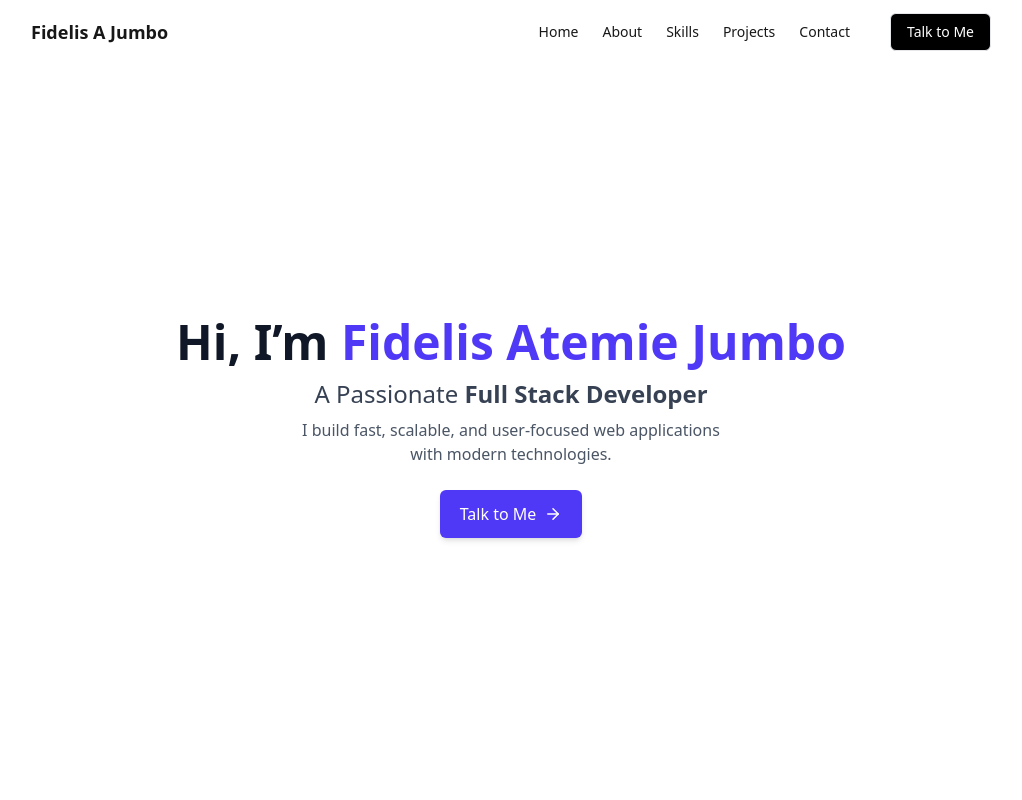
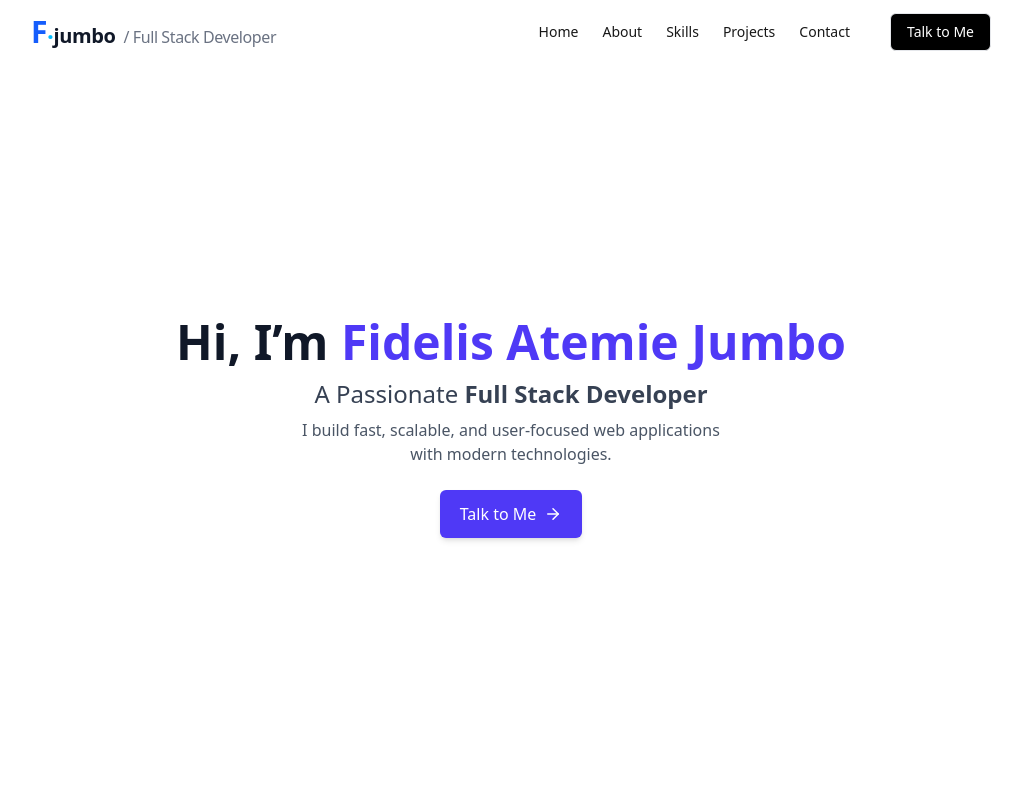
Before and after one commit to fidjumbo/portfolio-next.js, a Next.js app: page / in a window 1280 px wide. Shown: the top 800 px of the page, without its empty margins (129-1151 px from the left). Built offline with nearby package versions, Linux system fonts and the light colour scheme.

Commit message:
fixed navbar

```diff
--- a/app/components/Navbar.tsx
+++ b/app/components/Navbar.tsx
@@ -53,18 +53,25 @@ const Navbar: React.FC = () => {
       <nav className="max-w-5xl mx-auto px-4 sm:px-6 lg:px-8">
         <div className="flex items-center justify-between h-16">
           {/* Logo */}
-          <div className="flex-shrink-0">
-            <a
-              href="#home"
-              onClick={(e) => {
-                e.preventDefault();
-                handleScrollTo("#home");
-              }}
-              className="text-lg font-semibold"
-            >
-              Fidelis A Jumbo
-            </a>
-          </div>
+      <div className="shrink-0">
+       <a href="#home" className="font-bold tracking-tight flex items-center space-x-1">
+         {/* Mobile view */}
+        <span className="block md:hidden text-2xl">
+         <span className="text-blue-600 text-3xl">F</span>
+         <span className="text-sky-400 text-2xl font-extrabold align-top">.</span>
+         <span className="text-gray-900 text-xl">jumbo</span>
+        </span>
+
+        {/* Desktop view */}
+         <span className="hidden md:block text-2xl">
+          <span className="text-blue-600 text-3xl">F</span>
+          <span className="text-sky-400 text-2xl font-extrabold align-top">.</span>
+          <span className="text-gray-900 text-xl">jumbo</span>
+          <span className="text-gray-500 text-base font-medium ml-2">/ Full Stack Developer</span>
+         </span>
+        </a>
+       </div>
+
 
           {/* Desktop Links */}
           <div className="hidden md:flex md:items-center md:space-x-6">
```
